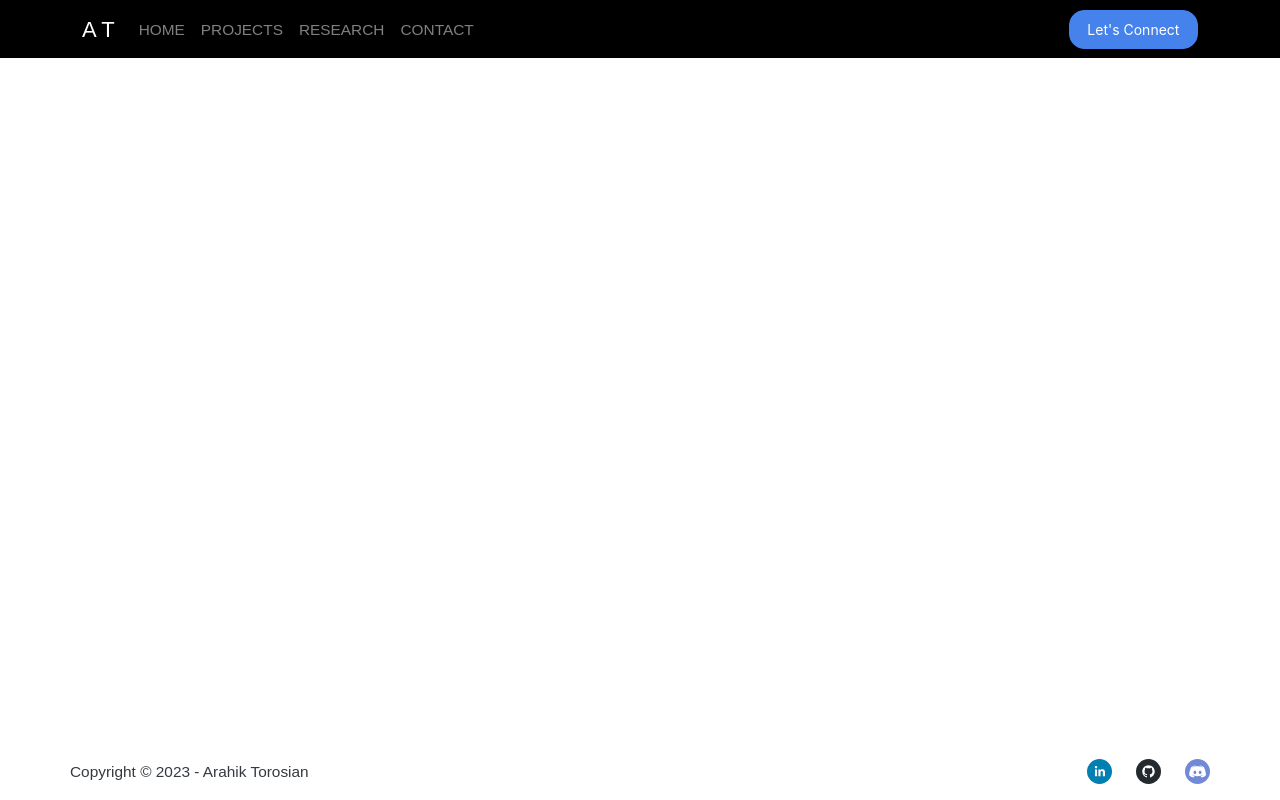
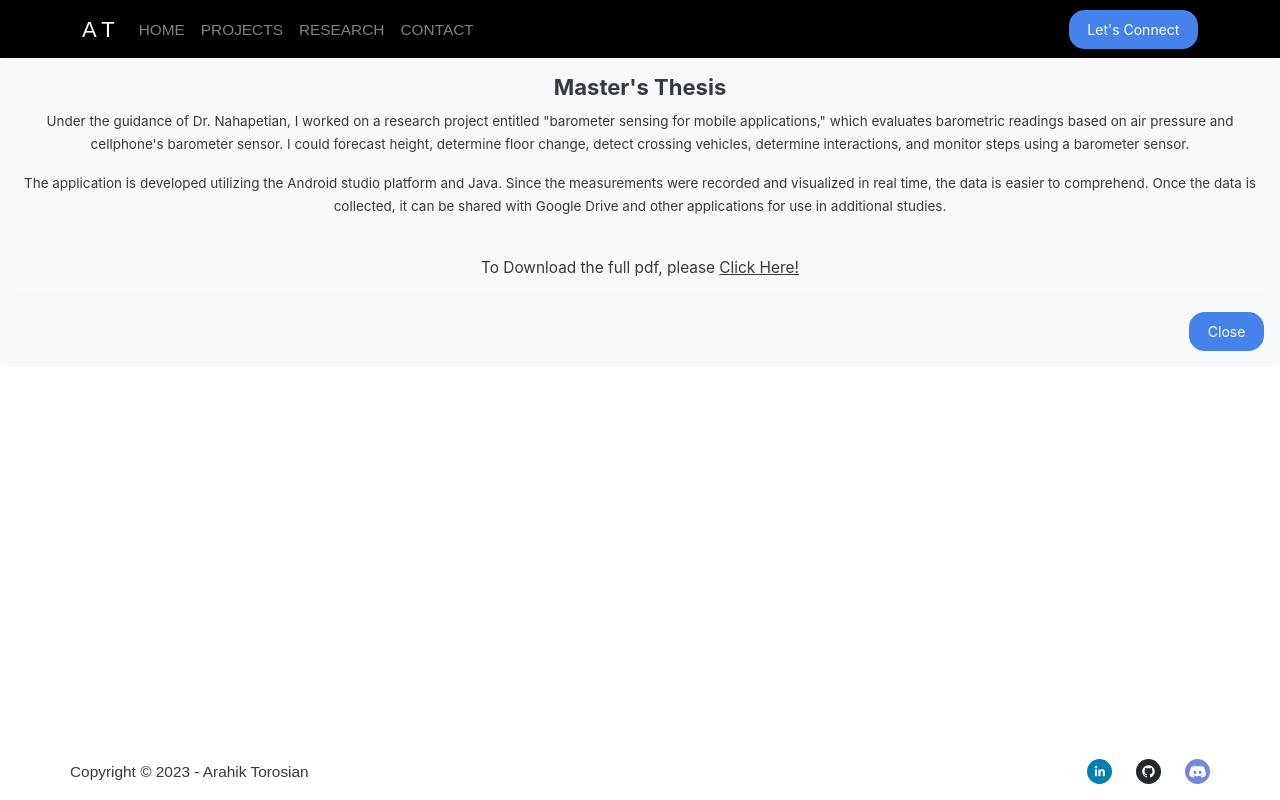
Before and after one commit to Arahikt/Portfolio, a React (Create React App) app: page /research in a window 1280 px wide. Built offline with nearby package versions, Linux system fonts and the light colour scheme.

Commit message:
Research & Research css updated.
Signed-off-by: Arahik Torosian <arahikt@gmail.com>

```diff
--- a/src/Home/pages/Research.css
+++ b/src/Home/pages/Research.css
@@ -1,14 +1,7 @@
+
+/* @media (min-width: 768px) {
   .research-container {
-    position: relative;
+    width: 100%;
+    height: 100vh;
   }
-
-  .responsive-iframe {
-    position: absolute;
-    top: 0;
-    left: 0;
-    bottom: 0;
-    right: 0;
-    width: 100%;
-    height: 100%;
-    border: none;
-  }
+} */
--- a/src/Home/pages/Research.js
+++ b/src/Home/pages/Research.js
@@ -1,16 +1,55 @@
-import React from "react";
+import React, { useState } from "react";
+import Alert from "react-bootstrap/Alert";
+import Button from "react-bootstrap/Button";
+
 import pdfFile from "../../Assets/Research/Arahik_Torosian_thesis_2023_Final_.pdf";
 
+import "./Research.css";
+
 const Research = () => {
+  const [show, setShow] = useState(true);
   return (
-    <div className="research-container">
-      <iframe
-        className="responsive-iframe"
-        title="This is a unique title"
-        src={pdfFile}
-        style={{width:"100%", height:"84vh"}}
-      ></iframe>
-    </div>
+    <>
+      <Alert variant="light" show={show}>
+        <Alert.Heading>
+          <h5> Master's Thesis</h5>
+        </Alert.Heading>
+        <p>
+          <small>
+            Under the guidance of Dr. Nahapetian, I worked on a research project
+            entitled "barometer sensing for mobile applications," which
+            evaluates barometric readings based on air pressure and cellphone's
+            barometer sensor. I could forecast height, determine floor change,
+            detect crossing vehicles, determine interactions, and monitor steps
+            using a barometer sensor.
+          </small>
+        </p>
+        <p>
+          <small>
+            The application is developed utilizing the Android studio platform
+            and Java. Since the measurements were recorded and visualized in
+            real time, the data is easier to comprehend. Once the data is
+            collected, it can be shared with Google Drive and other applications
+            for use in additional studies.
+          </small>
+        </p>
+        <p>
+          <br />
+          To Download the full pdf, please <a href={pdfFile}> Click Here!</a>
+        </p>
+        <hr />
+        <div className="d-flex justify-content-end">
+          <Button onClick={() => setShow(false)} variant="primary">
+            Close
+          </Button>
+        </div>
+      </Alert>
+
+      <div className="research-container">
+        {/* <object data={pdfFile} type="application/pdf" width="100%" height="100%">
+      </object> */}
+      </div>
+    </>
   );
 };
 
```
